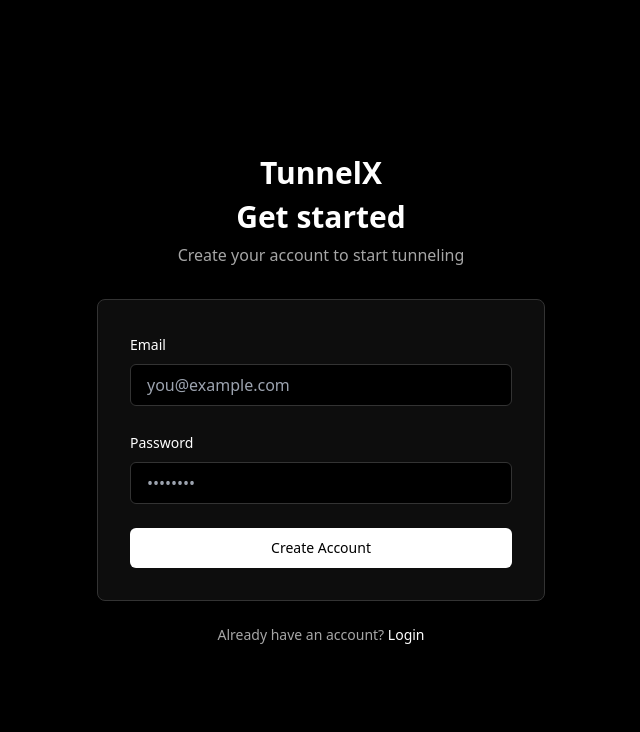
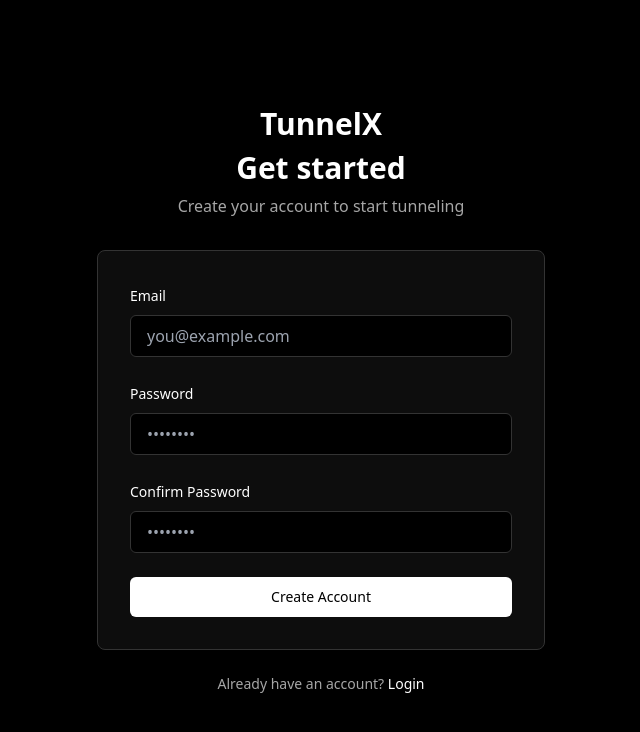
Before and after one commit to Devesh-x/TunnelX, a React (Vite) app in the folder frontend/: page /register in a window 1280 px wide. Shown: the top 732 px of the page, without its empty margins (319-959 px from the left). Built offline with nearby package versions, Linux system fonts and the light colour scheme; no server answers.

Commit message:
feat: add confirm password field to registration

```diff
--- a/frontend/src/pages/Register.tsx
+++ b/frontend/src/pages/Register.tsx
@@ -7,12 +7,19 @@ function Register() {
     const navigate = useNavigate();
     const [email, setEmail] = useState('');
     const [password, setPassword] = useState('');
+    const [confirmPassword, setConfirmPassword] = useState('');
     const [error, setError] = useState('');
     const [loading, setLoading] = useState(false);
 
     const handleSubmit = async (e: FormEvent) => {
         e.preventDefault();
         setError('');
+
+        if (password !== confirmPassword) {
+            setError('Passwords do not match');
+            return;
+        }
+
         setLoading(true);
 
         try {
@@ -67,6 +74,19 @@ function Register() {
                         />
                     </div>
 
+                    <div className="space-y-2">
+                        <label className="text-sm font-medium">Confirm Password</label>
+                        <input
+                            type="password"
+                            value={confirmPassword}
+                            onChange={(e) => setConfirmPassword(e.target.value)}
+                            placeholder="••••••••"
+                            minLength={6}
+                            required
+                            className="w-full px-4 py-2 bg-background border border-input rounded-md focus:outline-none focus:ring-2 focus:ring-ring"
+                        />
+                    </div>
+
                     <Button type="submit" className="w-full" disabled={loading}>
                         {loading ? 'Creating account...' : 'Create Account'}
                     </Button>
```
